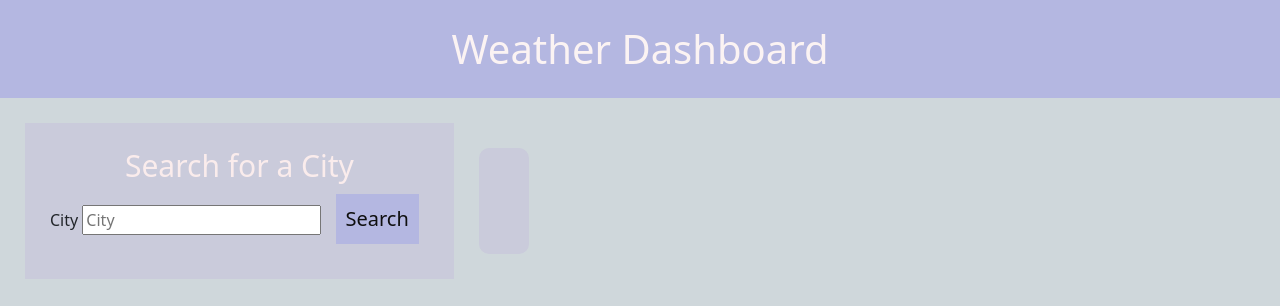
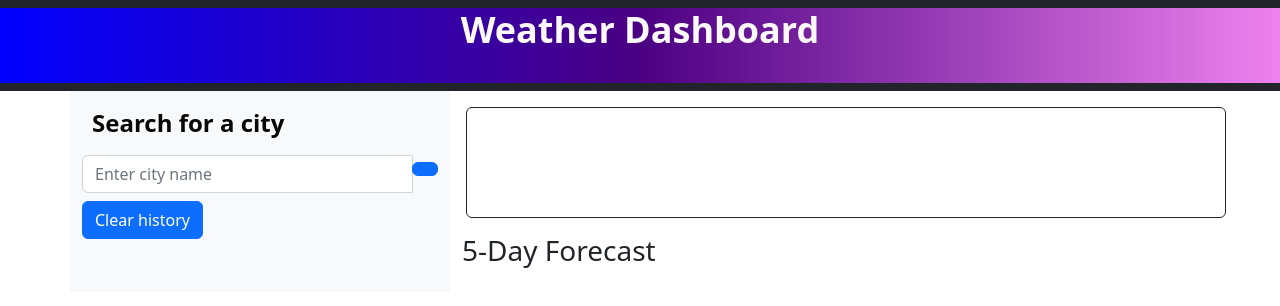
Before and after one commit to KaterynaTekmenzhi/weather-dashboard, a plain HTML site: page index.html in a window 1280 px wide. Drawn offline with nearby package versions, Linux system fonts and the light colour scheme.

Commit message:
starting from scratch

```diff
--- a/assets/css/style.css
+++ b/assets/css/style.css
@@ -1,58 +1,26 @@
-body {
-    background: #cfd7db;
+.navbar-dashboard {
+    font-size: 36px;
+    font-weight: bold;
+    color: rgb(250, 248, 248);
+    background:linear-gradient(90deg, Blue, Indigo,violet);
+    width:100px;
+    height:75px;
 }
 
-/* header (Weather Dashboard) */
-header {
-    background: rgb(180, 183, 225);
-    padding: 25px;
-    text-align: center;
+.search-title {
+    font-size: 24px;
+    font-weight: bold;
+    color: rgb(9, 8, 8);
+    padding: 10px;
 }
 
-/* sets up main page */
-main {
-    display: flex;
-    padding: 25px;
-    /* flex-direction: row;
-    flex-wrap: wrap; */
+.city-name {
+    font-size: 30px;
+    font-weight: bold;
+    color: rgb(9, 8, 8);
+    padding: 10px;
 }
 
-/* header text (Weather Dashboard) */
-h1 {
-    font-size: 40px;
-    color: rgb(251, 243, 243);
-    margin: 0;
+.forecast {
+    font-size: 18px;
 }
-
-/*  text (Search for a City). Inside class sidebar */
-h2 {
-    font-size: 30px;
-    text-align: center;
-    color: rgb(250, 236, 236);
-    margin: 0;
-}
-
-/* button in sidebar */
-button {
-    background: rgb(180, 183, 225);
-    border: none;
-    color: rgb(15, 15, 15);
-    padding: 10px;
-    font-size: 20px;
-    margin: 10px;
-    cursor: pointer;
-}
-
-/* */
-.sidebar {
-    background: rgb(202, 203, 219);
-    padding: 25px;
-
-}
-
-.weather-data {
-    background: rgb(202, 203, 219);
-    padding: 25px;
-    margin: 25px;
-    border-radius: 10px;
-}
--- a/assets/js/script.js
+++ b/assets/js/script.js
@@ -1,22 +1,42 @@
-const repoList = document.querySelector('h3');
+const repoList = document.getElementById('weather-data');
 
 const fetchButton = document.getElementById('fetch-button');
 
-function getApi() {
-    const requestUrl = '';
+const temp = document.getElementById('temp');
+const city = document.getElementById('wind');
+const humid = document.getElementById('humidity');
+const uvIndex = document.getElementById('uv-index');
 
-    fetch(requestUrl)
-    .then(function(res){
-        return res.json();
-    })
-    .then(function (data) {
-        for (var i = 0; i < data.length; i++) {
-            const listItem = document.createElement('li');
-            listItem.innerHTML = data[i].name;
-            repoList.appendChild(listItem);
+// function getApi() {
+//     const requestUrl = 'https://api.github.com/users/katerynatekmenzhi/repos';
 
-        }
-    });
-}
+//     fetch(requestUrl)
+//         .then(function(res){
+//             console.log(res);
+//             return res.json();
+//         })
+//         .then(function (data) {
+//             // looping through the data and inserting the repo name into the h3
+//             console.l**
+//             for (var i = 0; i < data.length; i++) {
+//                 const listItem = document.createElement('li');
+//                 listItem.innerHTML = data[i].name;
+//                 repoList.appendChild(listItem);
 
-fetchButton.addEventListener('click', getApi);
+//             }
+//         })
+//         .catch(function (error) {
+//             console.log(error);
+//         });
+// }
+
+// fetchButton.addEventListener('click', getApi);
+
+// var users = fetch('https://api.github.com/users/katerynatekmenzhi/repos')
+// .then(function(res){
+//     logGitHubData(res);
+// })
+
+// var logGitHubData = function(myUserList) {
+//     console.log(myUserList);
+// }
--- a/index.html
+++ b/index.html
@@ -9,32 +9,71 @@
     <title>Weather Dashboard</title>
 </head>
 <body>
-    <header>
-        <h1>Weather Dashboard</h1>
-    </header>
-
     <main>
-        <!-- Sidebar to search for location -->
-        <aside class="sidebar">
-            <h2>Search for a City</h2>
-            <form action="index.php" method="get" class >
-                <label for="city">City</label>
-                <input type="text" name="city" id="city" placeholder="City">
-                <button type="submit btn ">Search</button>
-            </form>
-        </aside>
-
-        <!-- displays weather data -->
-
-        <section class="weather-data">
-            <h3 id="city-name"></h3>
-            <div class="weather-info">
-                <p id="temperature"></p>
-                <p id="humidity"></p>
-                <p id="wind"></p>
+        <nav class="navbar navbar-dark bg-dark">
+            <span class="navbar-dashboard mb-0 h1 w-100 text-center">Weather Dashboard</span>
+        </nav>
+        <div class="container">
+            <div class="row">
+                <div class="col-4 bg-light">
+                    <p class="search-title my-1">Search for a city</p>
+                    <div class="input-group mb-2">
+                        <input id="city-input" type="text" class="form-control" placeholder="Enter city name" aria-label="Enter city name">
+                        <div class="input-group-append">
+                            <button class="btn btn-primary" type="button" id="search-button">
+                                <i class="fas fa-search"></i>
+                            </button>
+                        </div>
+                    </div>
+                    <button class="btn btn-primary mb-3" type="button" id="clear-history">Clear history</button>
+                    <form id="history"></form>
+                </div>
+                <div class="col-8">
+                    <div class="row mr-0">
+                        <div class="col-12 border border-dark m-3 rounded">
+                            <div class="row">
+                                <div class="col-12">
+                                    <span id="city-name" class="city-name align-middle"></span>
+                                    <img id="current-pic" src="placeholder" alt="">
+                                </div>
+                            </div>
+                            <div class="row">
+                                <div class="col-12">
+                                    <p id="temperature"></p>
+                                </div>
+                            </div>
+                            <div class="row">
+                                <div class="col-12">
+                                    <p id="humidity"></p>
+                                </div>
+                            </div>
+                            <div class="row">
+                                <div class="col-12">
+                                    <p id="wind-speed"></p>
+                                </div>
+                            </div>
+                            <div class="row">
+                                <div class="col-12 d-flex">
+                                    <p id="UV-index"></p>
+                                </div>
+                            </div>
+                        </div>
+                    </div>
+                    <div class="row">
+                        <div class="col-12">
+                            <h3>5-Day Forecast</h3>
+                        </div>
+                    </div>
+                    <div class="row">
+                        <div class="col forecast bg-primary text-white ml-3 mb-3 rounded"></div>
+                        <div class="col forecast bg-primary text-white ml-3 mb-3 rounded"></div>
+                        <div class="col forecast bg-primary text-white ml-3 mb-3 rounded"></div>
+                        <div class="col forecast bg-primary text-white ml-3 mb-3 rounded"></div>
+                        <div class="col forecast bg-primary text-white ml-3 mb-3 rounded"></div>
+                    </div>
+                </div>
             </div>
-        </section>
-    </main>
-
+        </div>
+    <script src="assets/js/script.js"></script>
 </body>
 </html>
```
